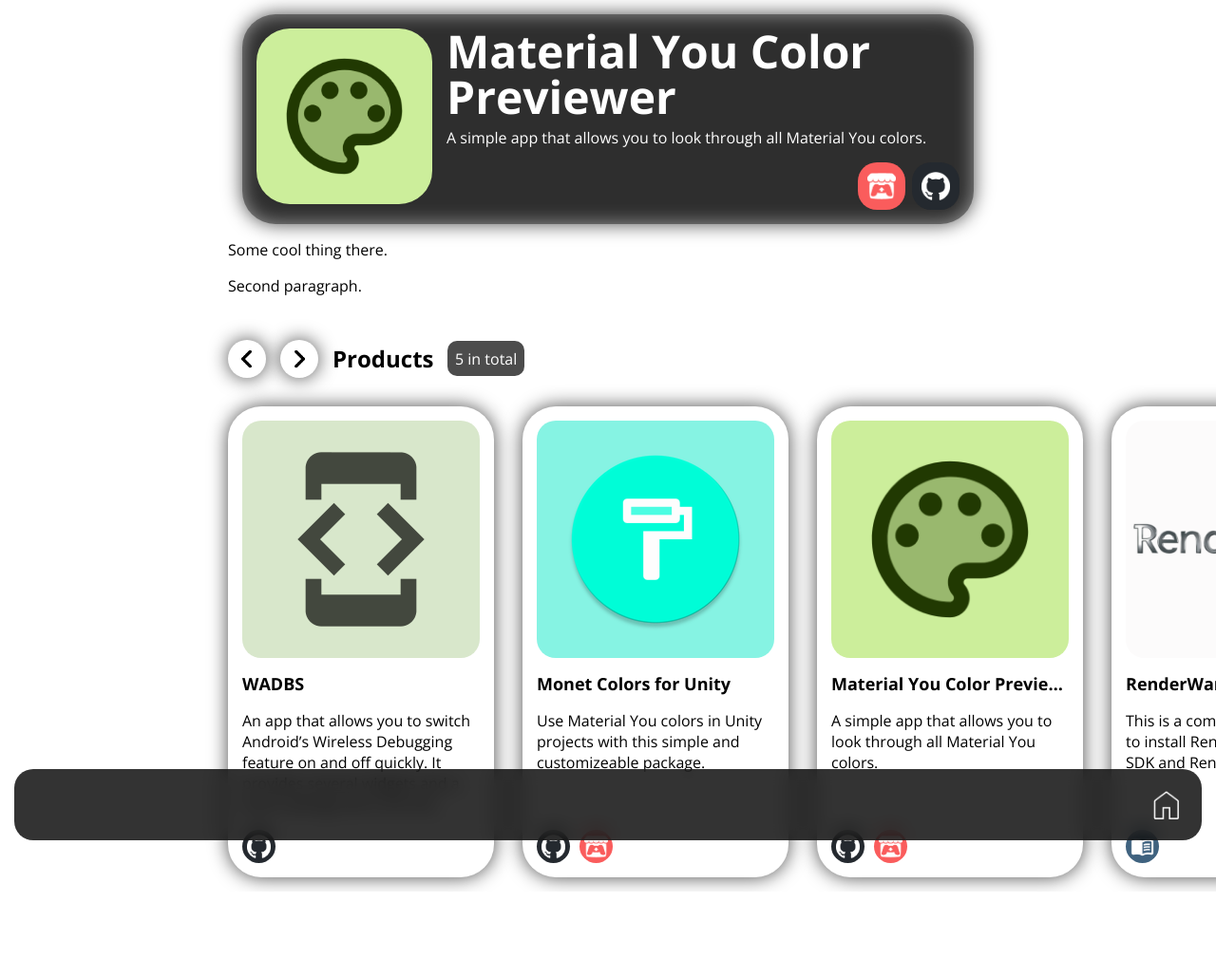
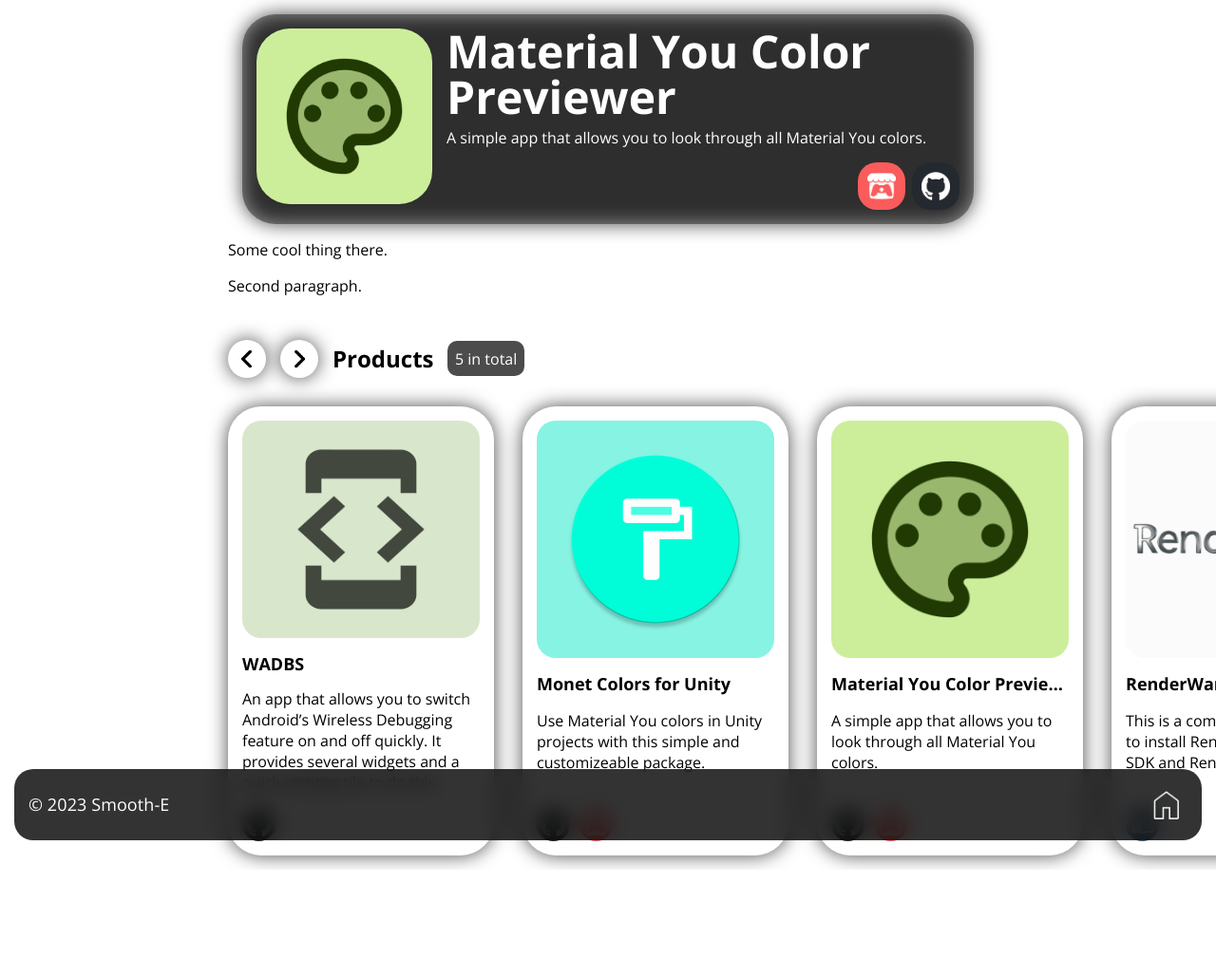
Before and after one commit to Smooth-E/smooth-e.github.io, a Jekyll site: the page built from _products/material-you-color-previewer.md, in a window 1280 px wide. Shown: the whole page at 95% size. Built offline with Jekyll 4.4.1, drawn with Linux system fonts in a browser that asks for light colours; after the commit the page ends 1006 px from its top, so only the background shows below that.

Commit message:
Add icon fading when hovering over a FAB. Add Copyright information to website's footer

```diff
--- a/_layouts/product.html
+++ b/_layouts/product.html
@@ -107,6 +107,7 @@
                 <img id="icon-filled" src="/assets/icon-home-filled.png" alt="Filled Home Icon"/>
                 <span>Home</span>
             </a>
+            <a id="copyright-notice">© 2023 Smooth-E</a>
         </div>
 
     </body>
--- a/css/product.scss
+++ b/css/product.scss
@@ -163,8 +163,8 @@
   color: white;
   border-radius: calc(var(--floating-button-size));
   backdrop-filter: blur(10px);
+  overflow: hidden;
   transition: all 0.3s;
-  overflow: hidden;
 
   #button-home {
     position: relative;
@@ -173,19 +173,11 @@
     display: flex;
     flex-direction: row-reverse;
     overflow: hidden;
-  }
 
     img {
       width: calc(var(--floating-button-size) - var(--margin) * 2);
       height: calc(var(--floating-button-size) - var(--margin) * 2);
       margin: var(--margin);
-  }
-
-  #icon-filled {
-    position: absolute;
-    z-index: 101;
-    opacity: 0;
-    transition: all 0.1s;
     }
 
     span {
@@ -196,12 +188,49 @@
       transition: all 0.25s;
     }
 
+    #icon-filled {
+      position: absolute;
+      z-index: 101;
+      opacity: 0;
+      transition: all 0.1s;
+    }
+
+  }
+
+  #copyright-notice {
+    display: none;
+  }
+
   &[data-state="docked"] {
     width: calc(100% - 2 * var(--margin));
     border-radius: var(--corner-radius-small);
 
-    #button-home {
+    @keyframes copyright-notice-appearance {
 
+      0% {
+        transform: translateX(-10px);
+        opacity: 0;
+        letter-spacing: 0;
+      }
+
+      100% {
+        transform: translateX(0px);
+        opacity: 1;
+        letter-spacing: 0.1px;
+      }
+
+    }
+
+    #copyright-notice {
+      position: relative;
+      display: block;
+      margin: auto auto auto var(--margin);
+      font-size: large;
+      font-weight: 400;
+      left: 0;
+      animation: ease 0.5s forwards copyright-notice-appearance;
+      animation-delay: 0.3s;
+      opacity: 0;
     }
 
   }
@@ -261,7 +290,7 @@
   }
 
   #button-home:hover #icon-filled{
-    opacity: 1;
+    opacity: 1 !important;
   }
 
 }
```
Also changed, not shown: 2 other files. Lines whose indentation alone changed are shown as unchanged.
